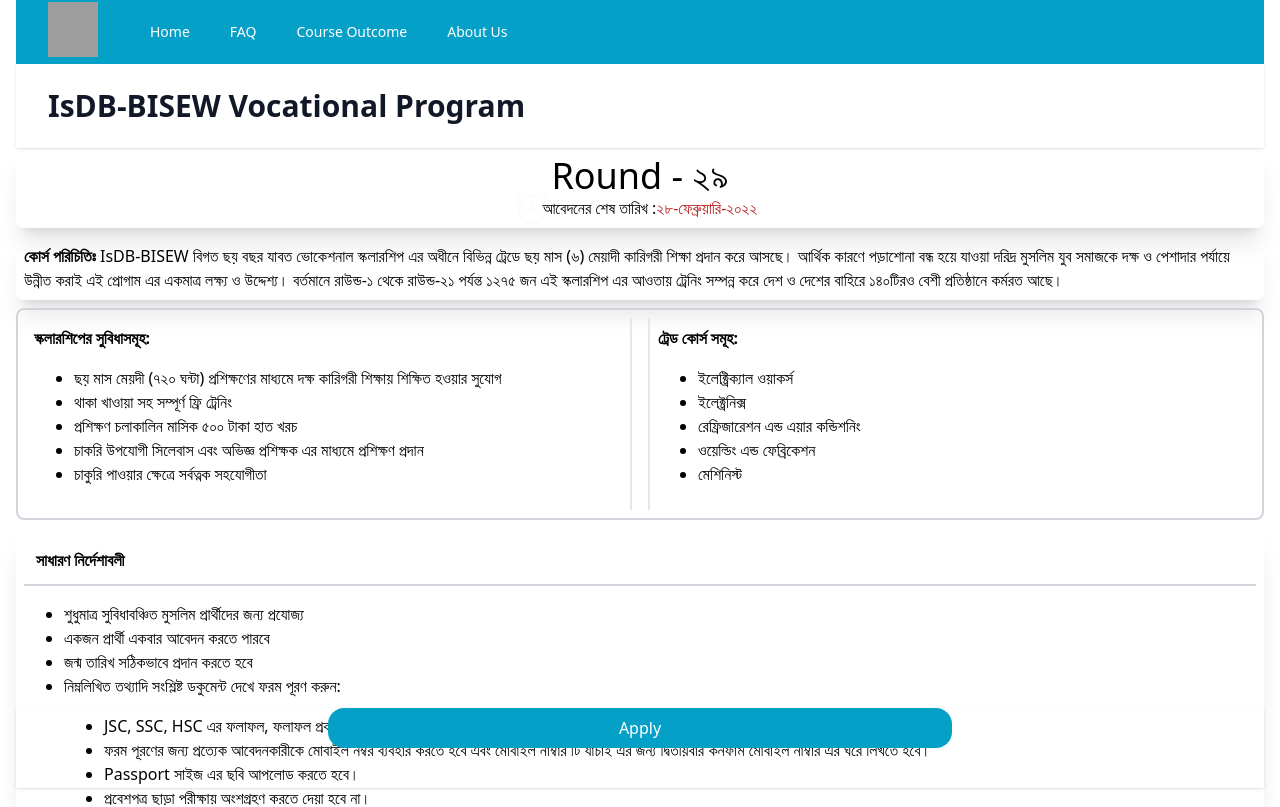
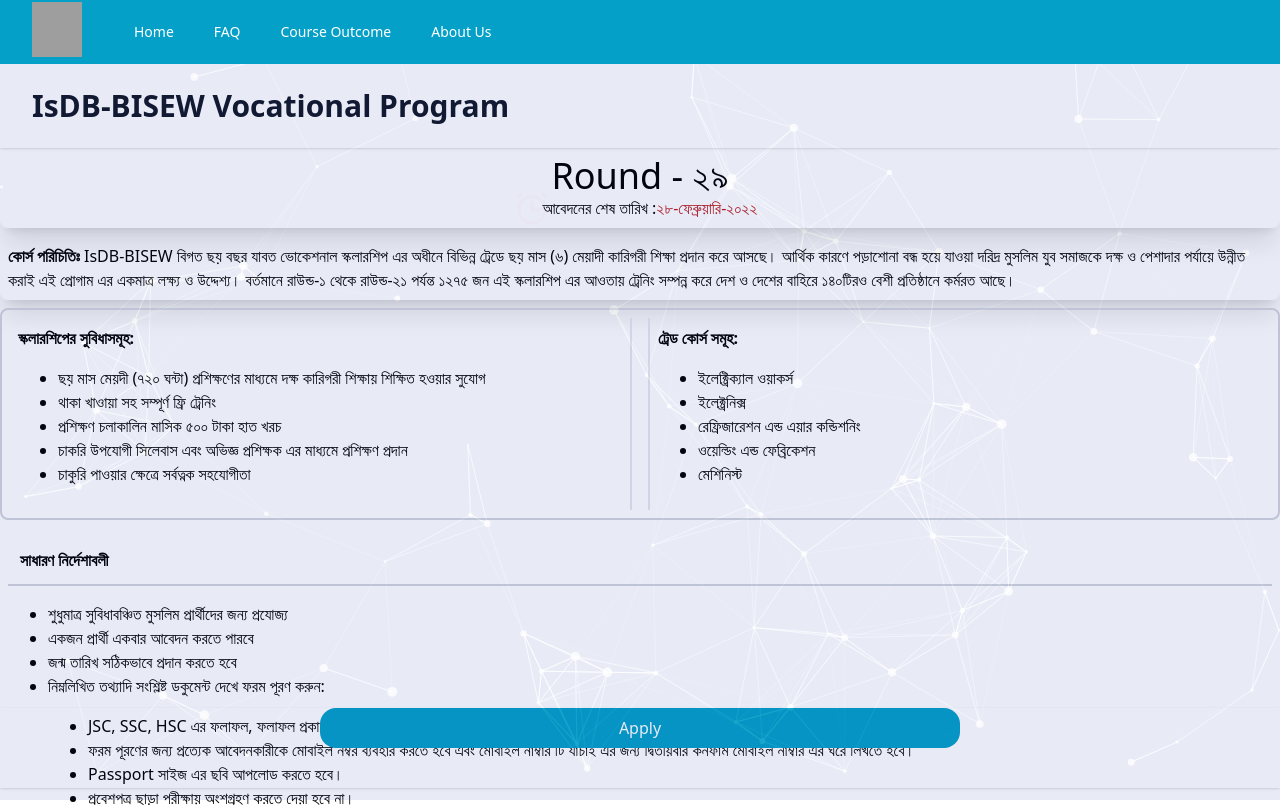
Before and after one commit to ringkubd/apply_vocational_isdb, a Next.js app: page / in a window 1280 px wide. Shown: the top 807 px of the page. Built offline with nearby package versions, Linux system fonts and the light colour scheme; grey boxes are pictures that could not be loaded.

Commit message:
background animation added

```diff
--- a/components/footer.js
+++ b/components/footer.js
@@ -5,7 +5,7 @@
 import useSWR from "swr";
 import {FiFacebook} from "react-icons/fi";
 
-function Footer(props){
+function Footer(){
     const {data, error} = useSWR('/api/footer_links', url => fetch(url).then(r => r.json()))
     if (error) return <div className="flex items-center justify-items-center">{error.message}</div>
     if (!data) return <div className="flex items-center justify-items-center">Loading....</div>
@@ -90,7 +90,7 @@
                         <ul className="list-none pl-0 pt-0 mt-0.5 font-light">
                             <li>
                                 <Link href={data[3].social.facebook} passHref>
-                                    <FiFacebook className="text-4xl bg-blue-900"/>
+                                    <FiFacebook className="text-4xl bg-blue-900" />
                                 </Link>
                             </li>
                         </ul>
--- a/components/layout.js
+++ b/components/layout.js
@@ -2,10 +2,16 @@
 import Head from 'next/head';
 import Footer from "./footer";
 import Link from "next/link";
+import { useRouter } from "next/router";
+import {useEffect, useState} from "react";
+import Particles from "react-tsparticles";
 
 export default function Layout({ children, title }){
+    const router = useRouter()
+
+
     return (
-        <div className="mx-auto md:px-4 min-h-screen">
+        <div className="mx-auto min-h-screen">
             <Head>
                 <meta name="description" content="IsDB-BISEW was established following an agreement between the Islamic Development Bank, Jeddah, Saudi Arabia, and the Government of Bangladesh." />
                 <meta name="author" content="IsDB-BISEW" />
@@ -24,13 +30,111 @@
                 <link rel="shortcut icon" href="https://isdb-bisew.org/img/logo.png" type="image/x-icon"/>
             </Head>
             <Navbar />
-            <main className="max-w-7xl mx-auto" data-aos="fade-up" data-aos-duration={800} data-aos-delay={400}>{ children }</main>
-            <div data-aos="fade-down" data-aos-duration={1000} data-aos-delay={700} className="flex justify-center items-center shadow mt-10 sticky bottom-3">
-                <Link href="/apply" passHref>
-                    <button className="w-full md:w-1/2 py-2 mb-10 px-10 bg-[#05A0C8] rounded-2xl text-white">Apply</button>
-                </Link>
-            </div>
+            <main className="mx-auto" data-aos="fade-up" data-aos-duration={800} data-aos-delay={400}>{ children }</main>
+            {
+                router.pathname !== "/apply" ? (
+                    <div data-aos="fade-down" data-aos-duration={1000} data-aos-delay={700} className="flex justify-center items-center shadow mt-10 sticky bottom-3">
+                        <Link href="/apply" passHref>
+                            <button className="w-full md:w-1/2 py-2 mb-10 px-10 bg-[#05A0C8] rounded-2xl text-white">Apply</button>
+                        </Link>
+                    </div>
+                ) : ""
+            }
+
             <Footer />
+            <Particles
+                className="bg-cyan-900 z-0 opacity-10 fixed overflow-visible"
+                options={{
+                    background: {
+                        color: {
+                            value: "#152fa1",
+                        },
+                    },
+                    fpsLimit: 60,
+                    interactivity: {
+                        events: {
+                            onClick: {
+                                enable: true,
+                                mode: "push",
+                            },
+                            onHover: {
+                                enable: true,
+                                mode: "repulse",
+                            },
+                            resize: true,
+                        },
+                        modes: {
+                            bubble: {
+                                distance: 400,
+                                duration: 2,
+                                opacity: 0.8,
+                                size: 40,
+                            },
+                            push: {
+                                quantity: 4,
+                            },
+                            repulse: {
+                                distance: 200,
+                                duration: 0.4,
+                            },
+                        },
+                    },
+                    particles: {
+                        color: {
+                            value: "#ffffff",
+                        },
+                        links: {
+                            color: "#ffffff",
+                            distance: 150,
+                            enable: true,
+                            opacity: 0.5,
+                            width: 1,
+                        },
+                        collisions: {
+                            enable: true,
+                        },
+                        move: {
+                            direction: "none",
+                            enable: true,
+                            outMode: "bounce",
+                            random: false,
+                            speed: 6,
+                            straight: false,
+                        },
+                        number: {
+                            density: {
+                                enable: true,
+                                area: 800,
+                            },
+                            value: 80,
+                        },
+                        opacity: {
+                            value: 0.5,
+                        },
+                        shape: {
+                            "type": "circle",
+                            "stroke": {
+                                "width": 0,
+                                "color": "#000000"
+                            },
+                            "polygon": {
+                                "nb_sides": 5
+                            },
+                            "image": {
+                                "src": "img/github.svg",
+                                "width": 100,
+                                "height": 100
+                            }
+                        },
+                        size: {
+                            random: true,
+                            value: 5,
+                        },
+                    },
+                    detectRetina: true,
+                }}
+            >
+            </Particles>
         </div>
     )
 }
--- a/package.json
+++ b/package.json
@@ -15,6 +15,7 @@
     "react": "17.0.2",
     "react-dom": "17.0.2",
     "react-icons": "^4.3.1",
+    "react-tsparticles": "^1.39.0",
     "swr": "^1.1.2"
   },
   "devDependencies": {
--- a/pages/index.js
+++ b/pages/index.js
@@ -2,8 +2,13 @@
 import Link from "next/link";
 import Header from "../components/header";
 import {BiAlarm} from "react-icons/bi";
+import {useEffect, useRef} from "react";
 
 function Home(){
+    useEffect(() => {
+
+    }, []);
+
     return (
         <div>
             <Head>
```
Also changed, not shown: pages/_app.js (+4 -3 lines), pages/apply/index.js (renamed from pages/apply.js, +21 -25 lines), 1 other file (tests, documents, lock files or other folders).
